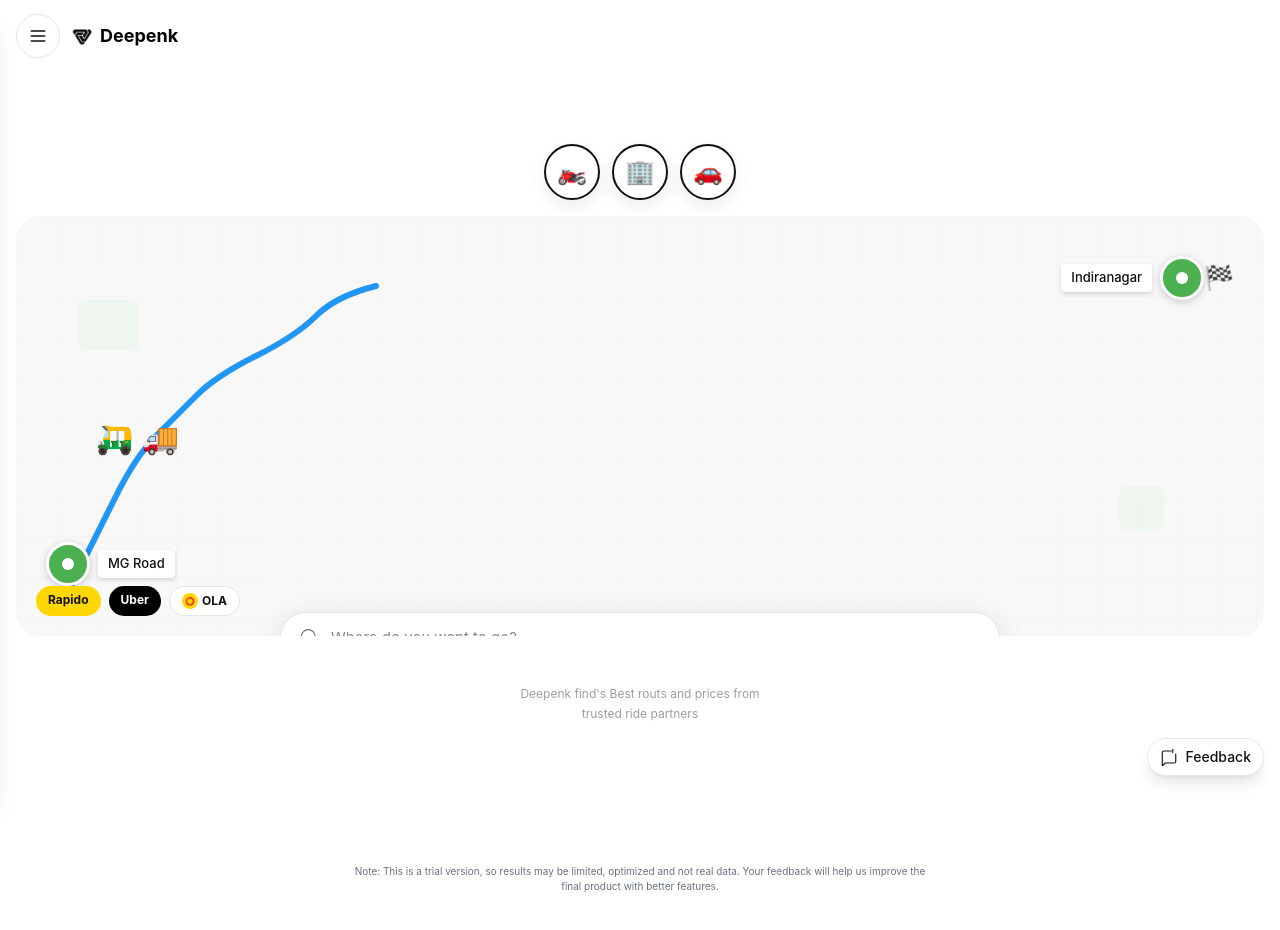
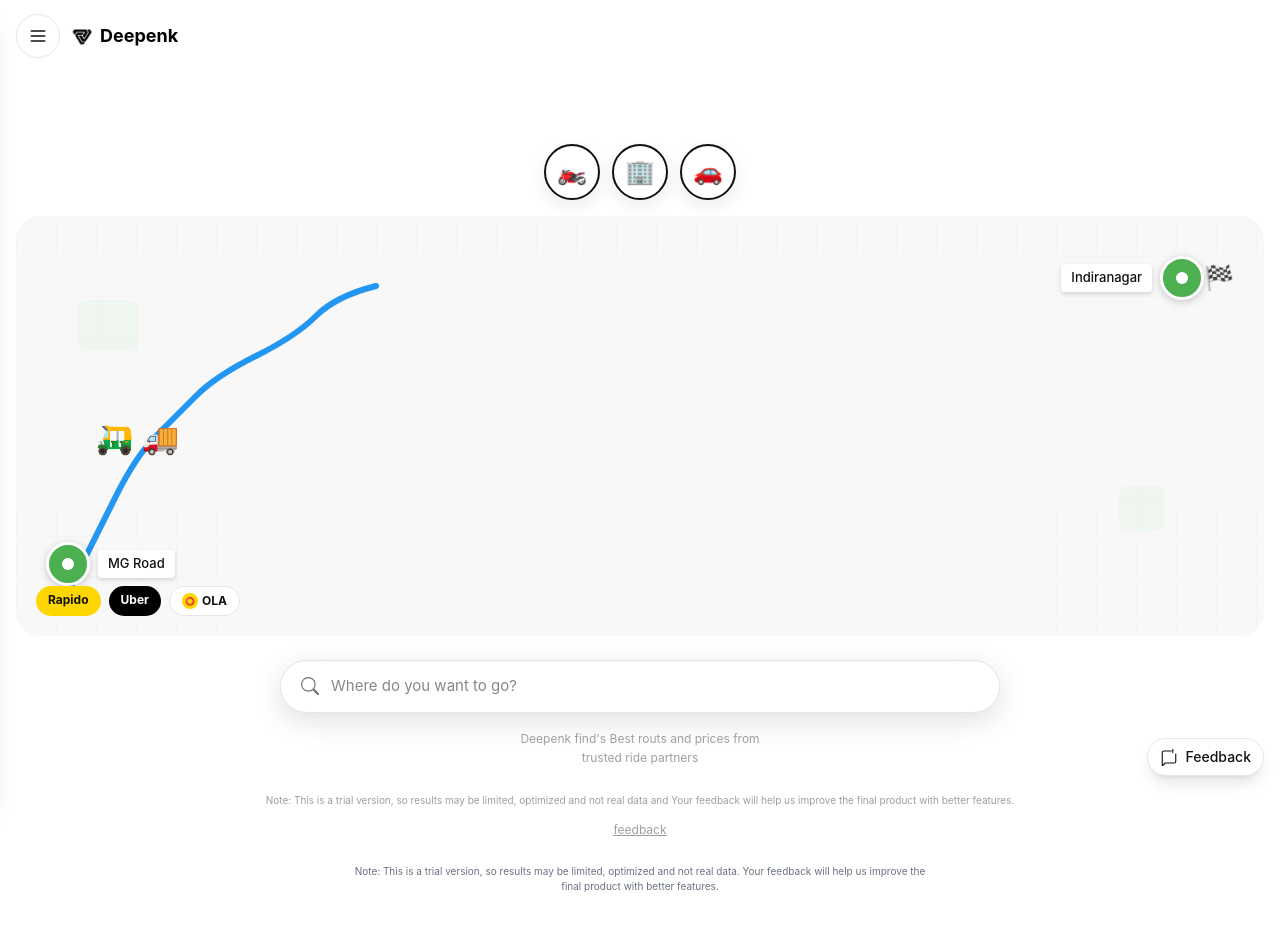
Before and after one commit to Vignesh-Kamsala/deepenk, a React (Vite) app in the folder deepenk-app/: page /rides in a window 1280 px wide. Shown: the top 930 px of the page. Built offline with nearby package versions, Linux system fonts and the light colour scheme.

Commit message:
fixed some changes

```diff
--- a/deepenk-app/src/components/sections/RidesPage.jsx
+++ b/deepenk-app/src/components/sections/RidesPage.jsx
@@ -1,8 +1,12 @@
 import React, { useState } from 'react'
-import { BsSearch } from 'react-icons/bs'
+import { BsSearch, BsGeoAlt } from 'react-icons/bs'
+import { MdLocationOn } from 'react-icons/md'
 
 const RidesPage = () => {
   const [selectedTransport, setSelectedTransport] = useState(null)
+  const [isSearchFocused, setIsSearchFocused] = useState(false)
+  const [pickupLocation, setPickupLocation] = useState('')
+  const [dropLocation, setDropLocation] = useState('')
 
   const transportTypes = [
     { id: 1, emoji: '🏍️', label: 'Bike' },
@@ -86,23 +90,88 @@
               <span>OLA</span>
             </div>
           </div>
+        </div>
 
-          {/* Search Input - positioned over map bottom */}
-          <div style={{ position: 'absolute', left: '50%', transform: 'translateX(-50%)', bottom: '-28px', zIndex: 5, width: '92%' }}>
-            <div className="mx-auto flex items-center gap-3 px-5 py-3.5 rounded-full" style={{ border: '1.5px solid #E5E5E5', backgroundColor: '#FFFFFF', boxShadow: '0 8px 28px rgba(0,0,0,0.12)', maxWidth: 720 }}>
+        {/* Search Section - Outside of map */}
+        <div className="mt-6 px-4">
+          <div className="mx-auto" style={{ maxWidth: 720 }}>
+            {/* Main Search Bar */}
+            <div
+              className="flex items-center gap-3 px-5 py-3.5 rounded-full cursor-pointer"
+              style={{ border: '1.5px solid #E5E5E5', backgroundColor: '#FFFFFF', boxShadow: '0 8px 28px rgba(0,0,0,0.12)' }}
+              onClick={() => setIsSearchFocused(true)}
+            >
               <BsSearch className="text-lg flex-shrink-0" style={{ color: '#757575' }} />
-              <input type="text" placeholder="Where do you want to go?" className="flex-1 outline-none text-[15px] bg-transparent" style={{ color: '#111111' }} />
+              <input
+                type="text"
+                placeholder="Where do you want to go?"
+                className="flex-1 outline-none text-[15px] bg-transparent cursor-pointer"
+                style={{ color: '#111111' }}
+                readOnly
+              />
             </div>
+
+            {/* Description Text */}
+            <div className="mt-4 px-2">
+              <p className="text-center text-xs leading-relaxed" style={{ color: '#9E9E9E' }}>
+                Deepenk find's Best routs and prices from<br />
+                trusted ride partners
+              </p>
+            </div>
+
+            {/* Pickup and Drop Location Fields - Show when search is focused */}
+            {isSearchFocused && (
+              <div className="mt-4 space-y-3">
+                {/* Pickup Location */}
+                <div className="flex items-center gap-3 px-5 py-3.5 rounded-full" style={{ border: '1.5px solid #E5E5E5', backgroundColor: '#FFFFFF', boxShadow: '0 4px 12px rgba(0,0,0,0.08)' }}>
+                  <MdLocationOn className="text-xl flex-shrink-0" style={{ color: '#111111' }} />
+                  <input
+                    type="text"
+                    placeholder="Pickup......"
+                    value={pickupLocation}
+                    onChange={(e) => setPickupLocation(e.target.value)}
+                    className="flex-1 outline-none text-[15px] bg-transparent"
+                    style={{ color: '#111111' }}
+                  />
+                </div>
+
+                {/* Drop Location */}
+                <div className="flex items-center gap-3 px-5 py-3.5 rounded-full" style={{ border: '1.5px solid #E5E5E5', backgroundColor: '#FFFFFF', boxShadow: '0 4px 12px rgba(0,0,0,0.08)' }}>
+                  <MdLocationOn className="text-xl flex-shrink-0" style={{ color: '#111111' }} />
+                  <input
+                    type="text"
+                    placeholder="Drop......"
+                    value={dropLocation}
+                    onChange={(e) => setDropLocation(e.target.value)}
+                    className="flex-1 outline-none text-[15px] bg-transparent"
+                    style={{ color: '#111111' }}
+                  />
+                </div>
+
+                {/* Select from the map button */}
+                <button
+                  className="flex items-center gap-2 px-4 py-2 rounded-full text-xs font-medium"
+                  style={{ backgroundColor: '#BDBDBD', color: '#FFFFFF' }}
+                >
+                  <BsGeoAlt className="text-sm" />
+                  <span>Select from the map</span>
+                </button>
+              </div>
+            )}
           </div>
         </div>
 
-        {/* Description Text (below map and search) */}
-        <div className="mt-12 px-2">
-          <p className="text-center text-xs leading-relaxed" style={{ color: '#9E9E9E' }}>
-            Deepenk find's Best routs and prices from<br />
-            trusted ride partners
-          </p>
-        </div>
+        {/* Note at bottom - only show when search is not focused */}
+        {!isSearchFocused && (
+          <div className="mt-6 px-2">
+            <p className="text-center text-[10px] leading-relaxed" style={{ color: '#9E9E9E' }}>
+              Note: This is a trial version, so results may be limited, optimized and not real data and Your feedback will help us improve the final product with better features.
+            </p>
+            <div className="text-center mt-2">
+              <button className="text-xs underline" style={{ color: '#9E9E9E' }}>feedback</button>
+            </div>
+          </div>
+        )}
       </div>
     </div>
   )
```
